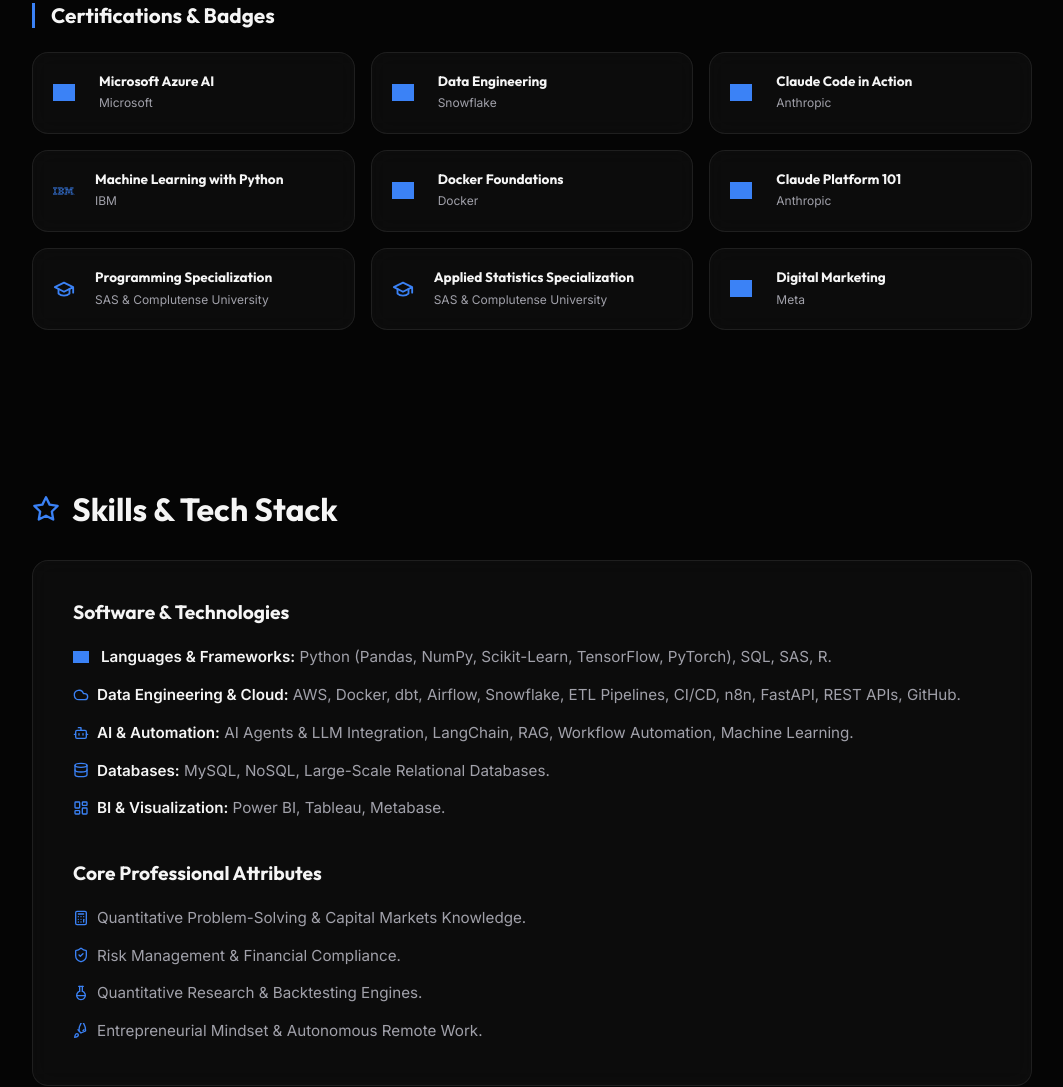
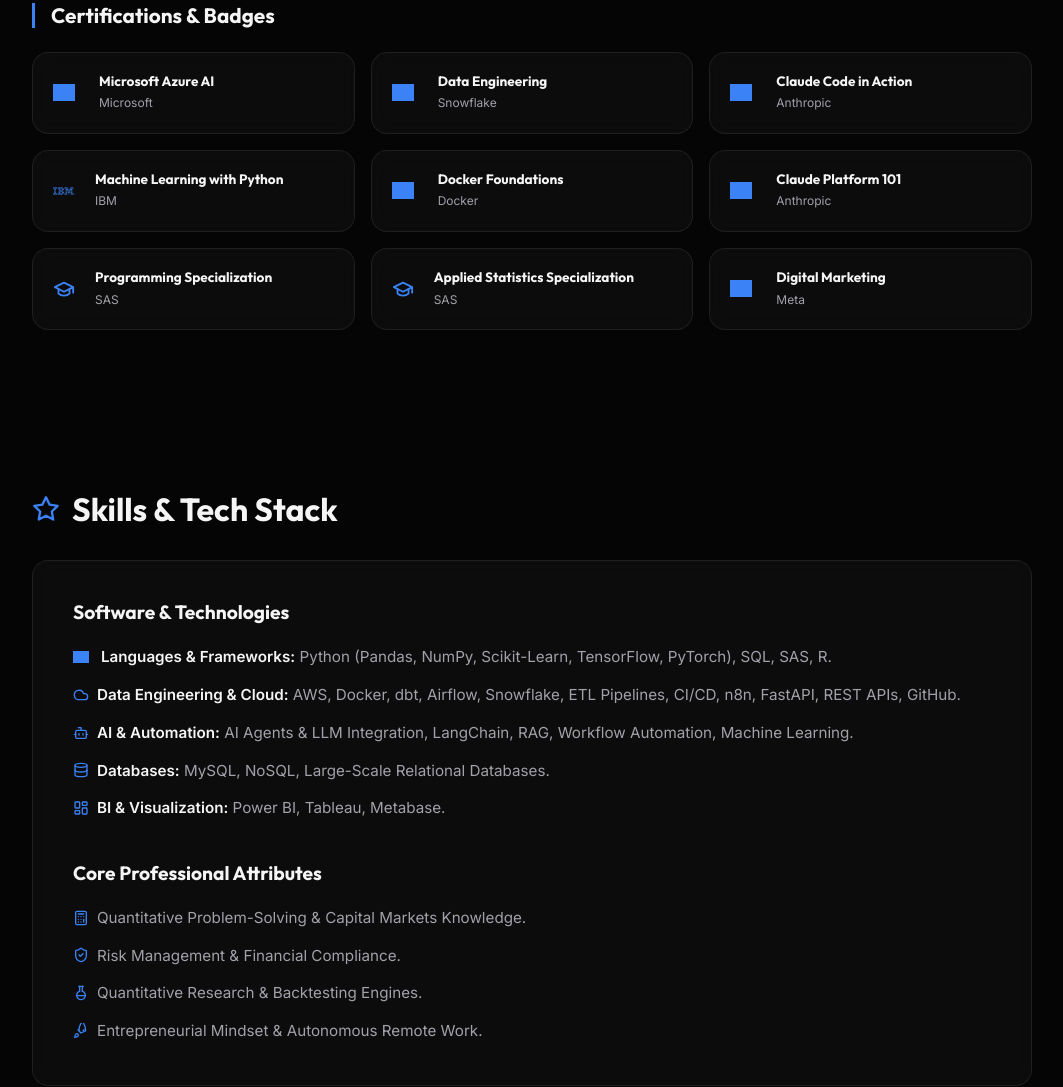
Before and after one commit to robertofd31/my-website, a plain HTML site: page index.html in a window 1280 px wide. Shown: the part 3764-4851 px from the top of the page, without its empty margins (108-1171 px from the left). Drawn offline with Linux system fonts and the light colour scheme; grey boxes are pictures that could not be loaded.

Commit message:
fix: cert provider changed to SAS only

```diff
--- a/index.html
+++ b/index.html
@@ -532,7 +532,7 @@
             </svg>
             <div class="cert-info">
               <h4>Programming Specialization</h4>
-              <p data-t="cert-sas-uni">SAS & Complutense University</p>
+              <p data-t="cert-sas-uni">SAS</p>
             </div>
           </div>
           <div class="cert-item card glass">
@@ -545,7 +545,7 @@
             </svg>
             <div class="cert-info">
               <h4>Applied Statistics Specialization</h4>
-              <p data-t="cert-sas-uni">SAS & Complutense University</p>
+              <p data-t="cert-sas-uni">SAS</p>
             </div>
           </div>
           <div class="cert-item card glass">
--- a/script.js
+++ b/script.js
@@ -131,7 +131,7 @@
         "edu-stat": "Statistics Bachelor's Degree",
         "edu-stat-uni": "Complutense University",
         "cert-title": "Certifications & Badges",
-        "cert-sas-uni": "SAS & Complutense University",
+        "cert-sas-uni": "SAS",
         "about-p1": "My name is Roberto Fajardo. I am a statistician with a strong entrepreneurial drive and a passion for <strong>transforming raw, fragmented data into production-grade infrastructure and automated systems that scale</strong>.",
         "about-p2": "Throughout my career, I have bridged two worlds: validating complex credit risk models within traditional institutional banking (Banco Sabadell) and architecting cutting-edge data solutions for fast-paced fintech and decentralized environments. As a co-founder of Orwee, I have designed cloud architectures and real-time ETL pipelines from scratch to power robust analytics platforms.",
         "about-p3": "<strong>My goal is to solve high-stakes business problems by building resilient systems</strong>, ranging from real-time financial APIs and quantitative backtesting engines to deploying AI agents that simplify operational complexity.",
@@ -193,7 +193,7 @@
         "edu-stat": "Grado en Estadística",
         "edu-stat-uni": "Universidad Complutense",
         "cert-title": "Certificaciones y Logros",
-        "cert-sas-uni": "SAS y Universidad Complutense",
+        "cert-sas-uni": "SAS",
         "about-p1": "Me llamo Roberto Fajardo. Soy estadístico, con una fuerte vocación emprendedora y pasión por <strong>transformar datos en bruto y fragmentados en infraestructura lista para producción y sistemas automatizados que escalan</strong>.",
         "about-p2": "A lo largo de mi carrera he conectado dos mundos: la validación de modelos complejos de riesgo de crédito en la banca institucional tradicional (Banco Sabadell) y el diseño de soluciones de datos de vanguardia para entornos fintech y descentralizados muy dinámicos. Como cofundador de Orwee, he diseñado desde cero arquitecturas cloud y pipelines ETL en tiempo real que impulsan plataformas analíticas robustas.",
         "about-p3": "<strong>Mi objetivo es resolver problemas de negocio de alto impacto construyendo sistemas resilientes</strong>, desde APIs financieras en tiempo real y motores de backtesting cuantitativo hasta el despliegue de agentes de IA que simplifican la complejidad operativa.",
```
